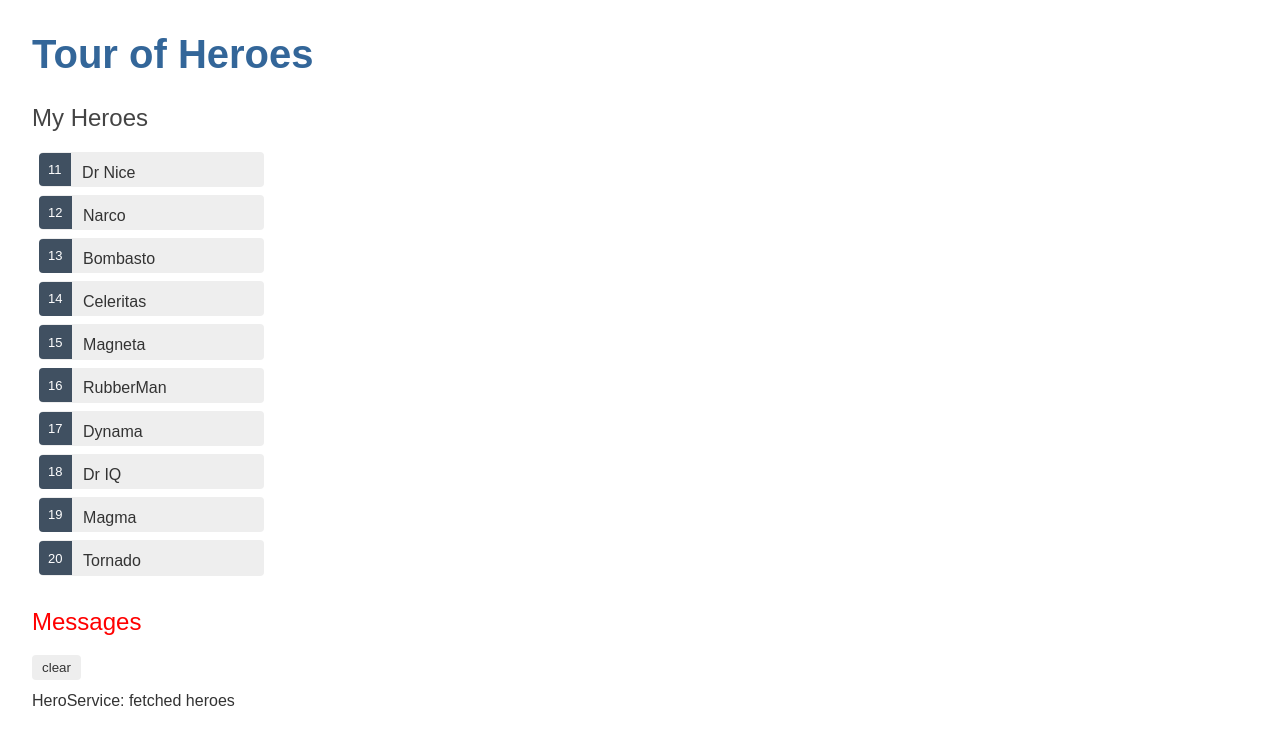
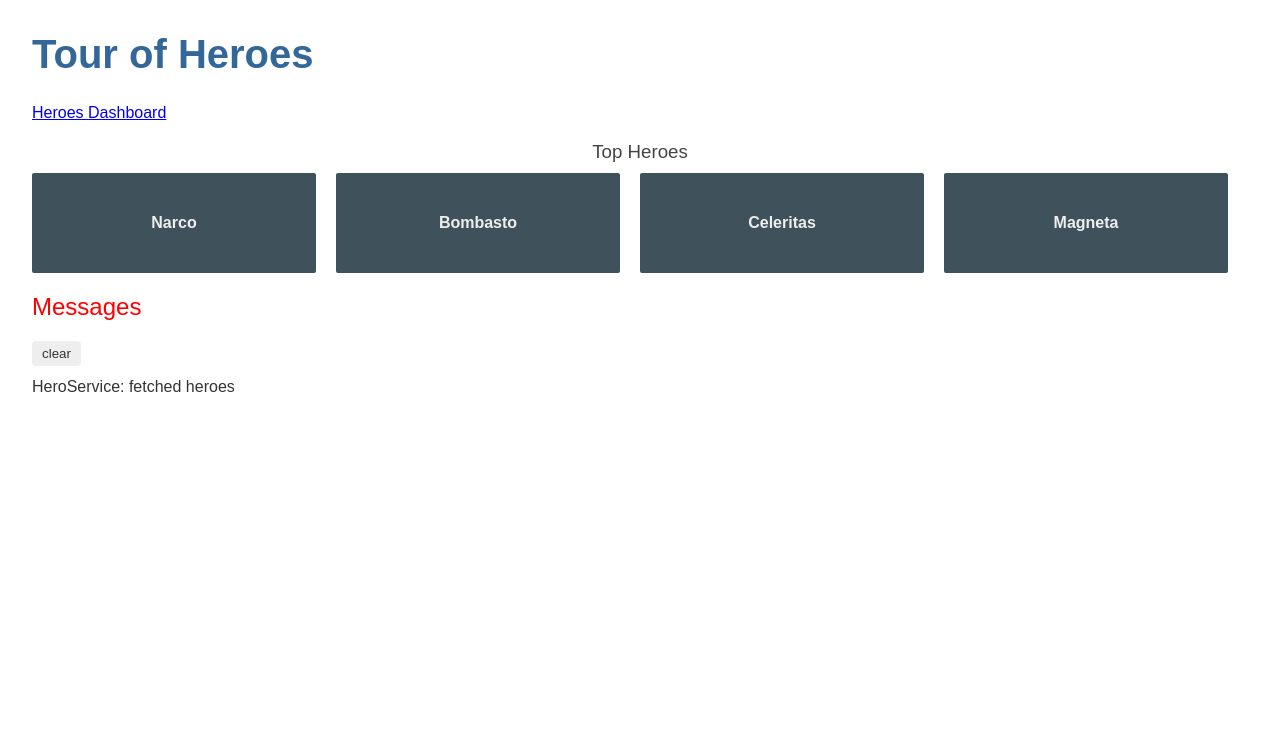
Before and after one commit to LievStudio/Angular-Tour-of-Heroes, an Angular app: page /dashboard in a window 1280 px wide. Shown: the top 744 px of the page. Built offline with nearby package versions, Linux system fonts and the light colour scheme.

Commit message:
add dashboard component

```diff
--- a/src/app/app.component.html
+++ b/src/app/app.component.html
@@ -1,3 +1,7 @@
 <h1>{{title}}</h1>
-<app-heroes></app-heroes>
+<nav>
+    <a routerLink="/heroes">Heroes </a>
+    <a routerLink="/dashboard"> Dashboard</a>
+</nav>
+<router-outlet></router-outlet>
 <app-messages></app-messages>
--- /dev/null
+++ b/src/app/dashboard/dashboard.component.css
@@ -0,0 +1,63 @@
+/* DashboardComponent's private CSS styles */
+[class*='col-'] {
+    float: left;
+    padding-right: 20px;
+    padding-bottom: 20px;
+  }
+  [class*='col-']:last-of-type {
+    padding-right: 0;
+  }
+  a {
+    text-decoration: none;
+  }
+  *, *:after, *:before {
+    -webkit-box-sizing: border-box;
+    -moz-box-sizing: border-box;
+    box-sizing: border-box;
+  }
+  h3 {
+    text-align: center;
+    margin-bottom: 0;
+  }
+  h4 {
+    position: relative;
+  }
+  .grid {
+    margin: 0;
+  }
+  .col-1-4 {
+    width: 25%;
+  }
+  .module {
+    padding: 20px;
+    text-align: center;
+    color: #eee;
+    max-height: 120px;
+    min-width: 120px;
+    background-color: #3f525c;
+    border-radius: 2px;
+  }
+  .module:hover {
+    background-color: #eee;
+    cursor: pointer;
+    color: #607d8b;
+  }
+  .grid-pad {
+    padding: 10px 0;
+  }
+  .grid-pad > [class*='col-']:last-of-type {
+    padding-right: 20px;
+  }
+  @media (max-width: 600px) {
+    .module {
+      font-size: 10px;
+      max-height: 75px; }
+  }
+  @media (max-width: 1024px) {
+    .grid {
+      margin: 0;
+    }
+    .module {
+      min-width: 60px;
+    }
+  }
--- /dev/null
+++ b/src/app/dashboard/dashboard.component.html
@@ -0,0 +1,8 @@
+<h3>Top Heroes</h3>
+<div class="grid grid-pad">
+    <a *ngFor="let hero of heroes" class="col-1-4">
+        <div class="module hero">
+            <h4>{{hero.name}}</h4>
+        </div>
+    </a>
+</div>
--- /dev/null
+++ b/src/app/dashboard/dashboard.component.ts
@@ -0,0 +1,25 @@
+import { Component, OnInit } from '@angular/core';
+import { Hero } from '../hero';
+import { HeroService } from '../hero.service';
+
+@Component({
+  selector: 'app-dashboard',
+  templateUrl: './dashboard.component.html',
+  styleUrls: ['./dashboard.component.css']
+})
+export class DashboardComponent implements OnInit {
+
+  heroes: Hero[] = [];
+
+  constructor(private heroService: HeroService) { }
+
+  ngOnInit(): void {
+    this.getHeroes();
+  }
+
+  getHeroes(): void {
+    this.heroService.getHeroes()
+      .subscribe(heroes=> this.heroes = heroes.slice(1,5));
+  }
+
+}
```
Also changed, not shown: src/app/app-routing.module.ts (added, +19 -0 lines), src/app/app.module.ts (+6 -2 lines), 1 other file (tests, documents, lock files or other folders).
